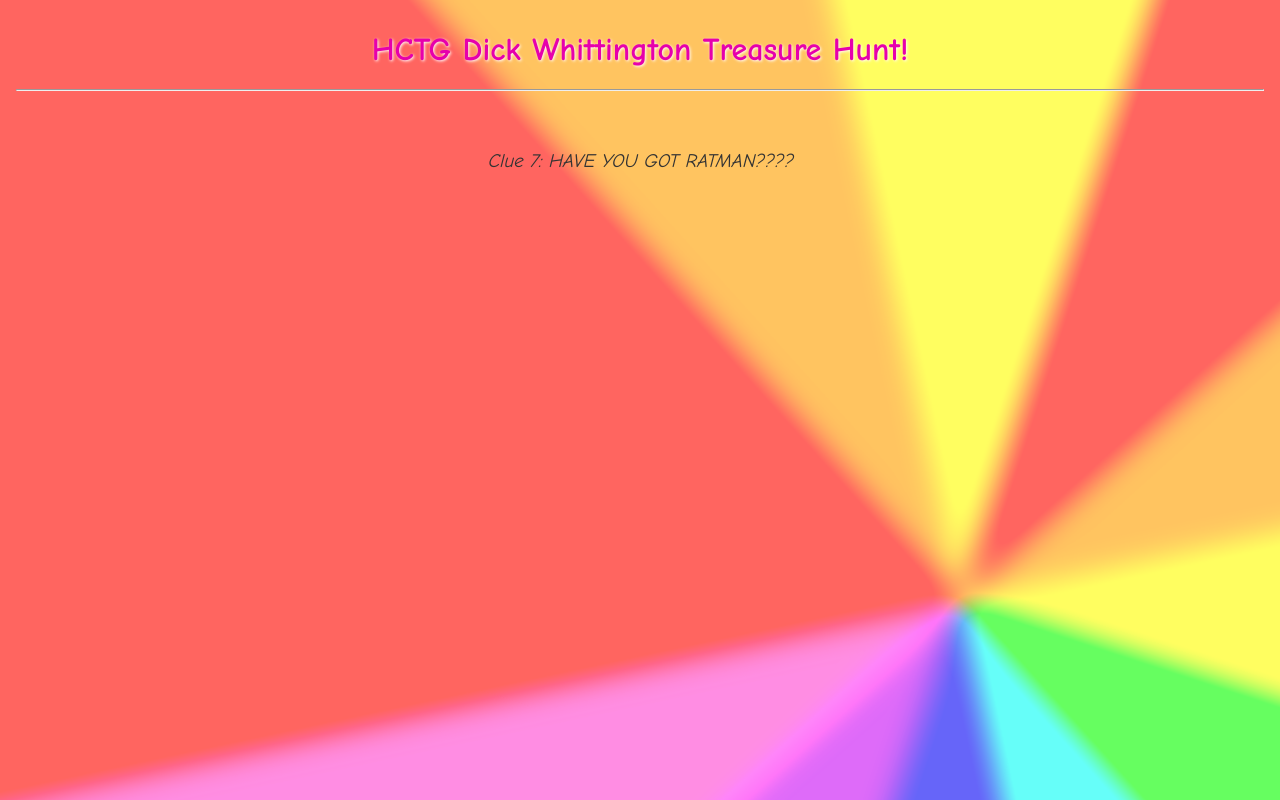
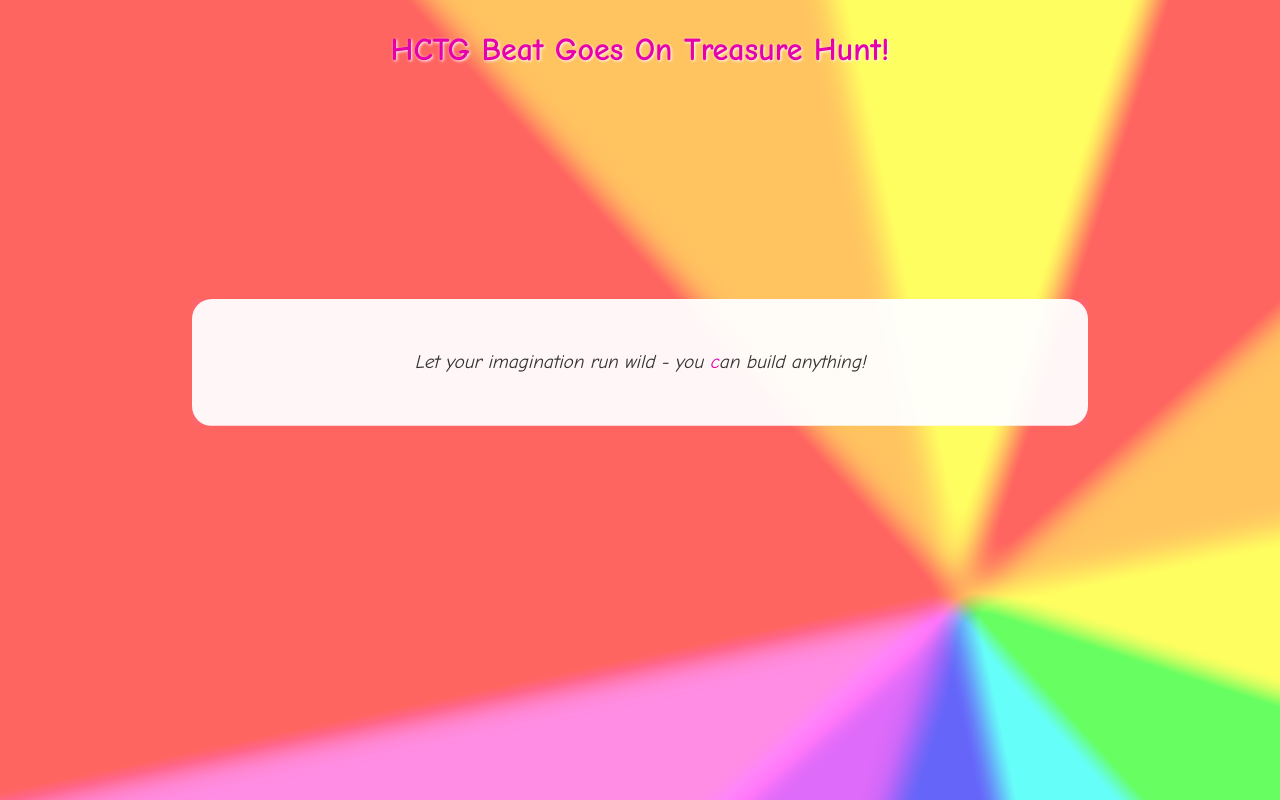
Before and after one commit to B-Solo/B-Solo.github.io, a plain HTML site: page C.html in a window 1280 px wide. Drawn offline with Linux system fonts and the light colour scheme.

Commit message:
Update C.html

```diff
--- a/C.html
+++ b/C.html
@@ -4,22 +4,18 @@
     <meta charset="UTF-8">
     <meta name="viewport"
           content=""width=device-width, initial-scale="1.0">
-    <title>Clue 8</title>
+    <title>Clue 7</title>
     <link rel="stylesheet" href="stylesheet.css">
     <link rel="icon" type="image/x-icon" href="favicon.png"
 </head>
 
 <body>
     <header>
-        <h1>HCTG Dick Whittington Treasure Hunt!</h1>
-        <hr>
+        <h1>HCTG Beat Goes On Treasure Hunt!</h1>
     </header>
 
-    <br>
-
-
-    <p class="clue">
-        Clue 7: HAVE YOU GOT RATMAN????
+    <p class="wrapper container clue">
+        Let your imagination run wild - you <span class="clue_letter">c</span>an build anything!
     </p>
 </body>
 
```
